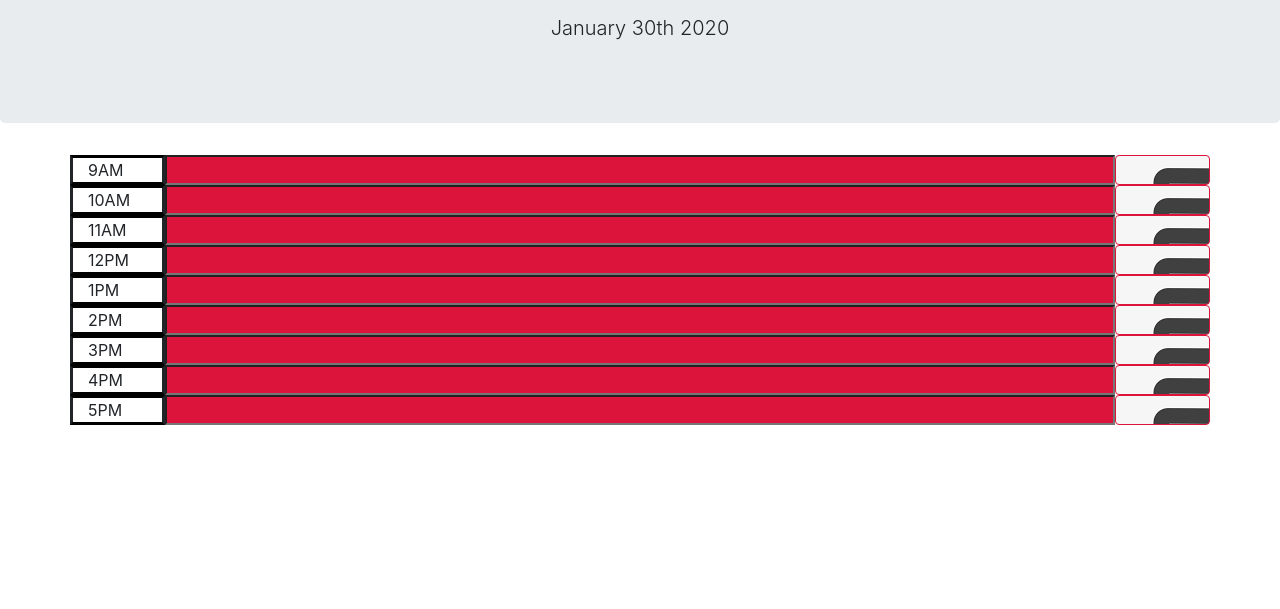
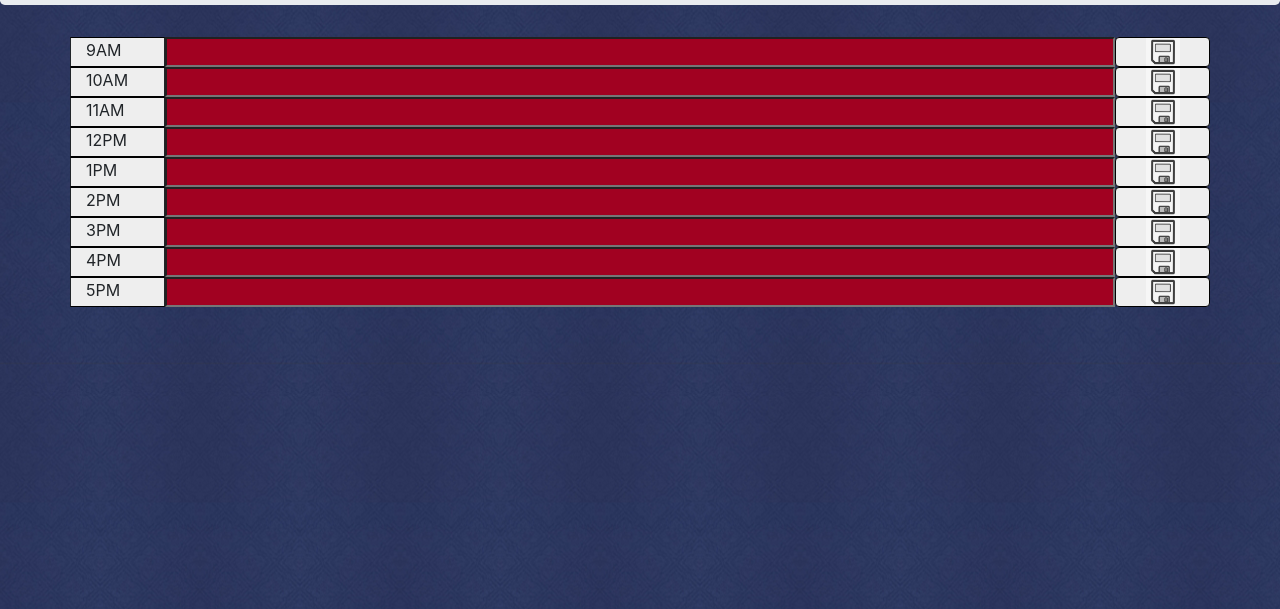
Before and after one commit to nwuerz/day-planner, a plain HTML site: page index.html in a window 1280 px wide. Shown: the part 191-800 px from the top of the page. Drawn offline with nearby package versions, Linux system fonts and the light colour scheme.

Commit message:
changed background image and styled time segments

```diff
--- a/style.css
+++ b/style.css
@@ -1,27 +1,41 @@
+body {
+    background-image: url("./images/vintage-wallpaper.png");
+}
+
 header {
     text-align: center;
+}
+
+.jumbotron {
+    padding: 5px;
 }
 
 .hour {
     border-top: black;
     border-bottom: black;
     border-style: solid;
+    border-width: 1px;
+    background-color: rgb(238, 238, 238);
 }
 
 .btn {
     border-style: solid;
-    border-color: crimson;
-    background-image: url("/images/save-button.png");
+    background-color: rgb(238, 238, 238);
+    border-color: black;
+    background-image: url("./images/save-button.png");
+    background-repeat: no-repeat;
+    background-size: contain;
+    background-position-x: center;
 }
 
 .past {
-    background-color: crimson;
+    background-color: rgb(161, 1, 33);
 }
 
 .present {
-    background-color: cyan;
+    background-color: rgb(150, 248, 248);
 }
 
 .future {
-    background-color: greenyellow;
+    background-color: rgb(216, 247, 169);
 }
```
Also changed, not shown: images/vintage-wallpaper.png (added).
